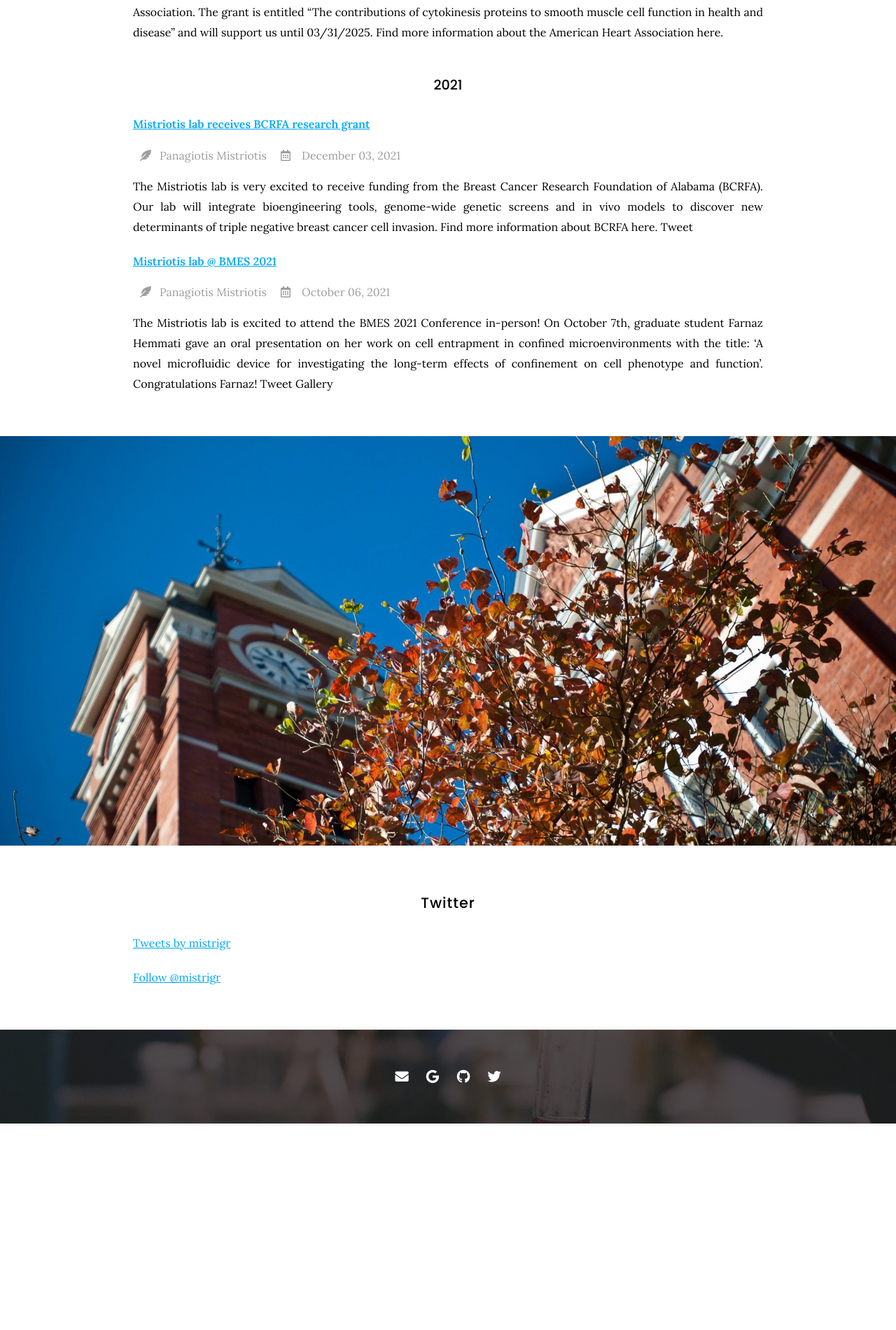
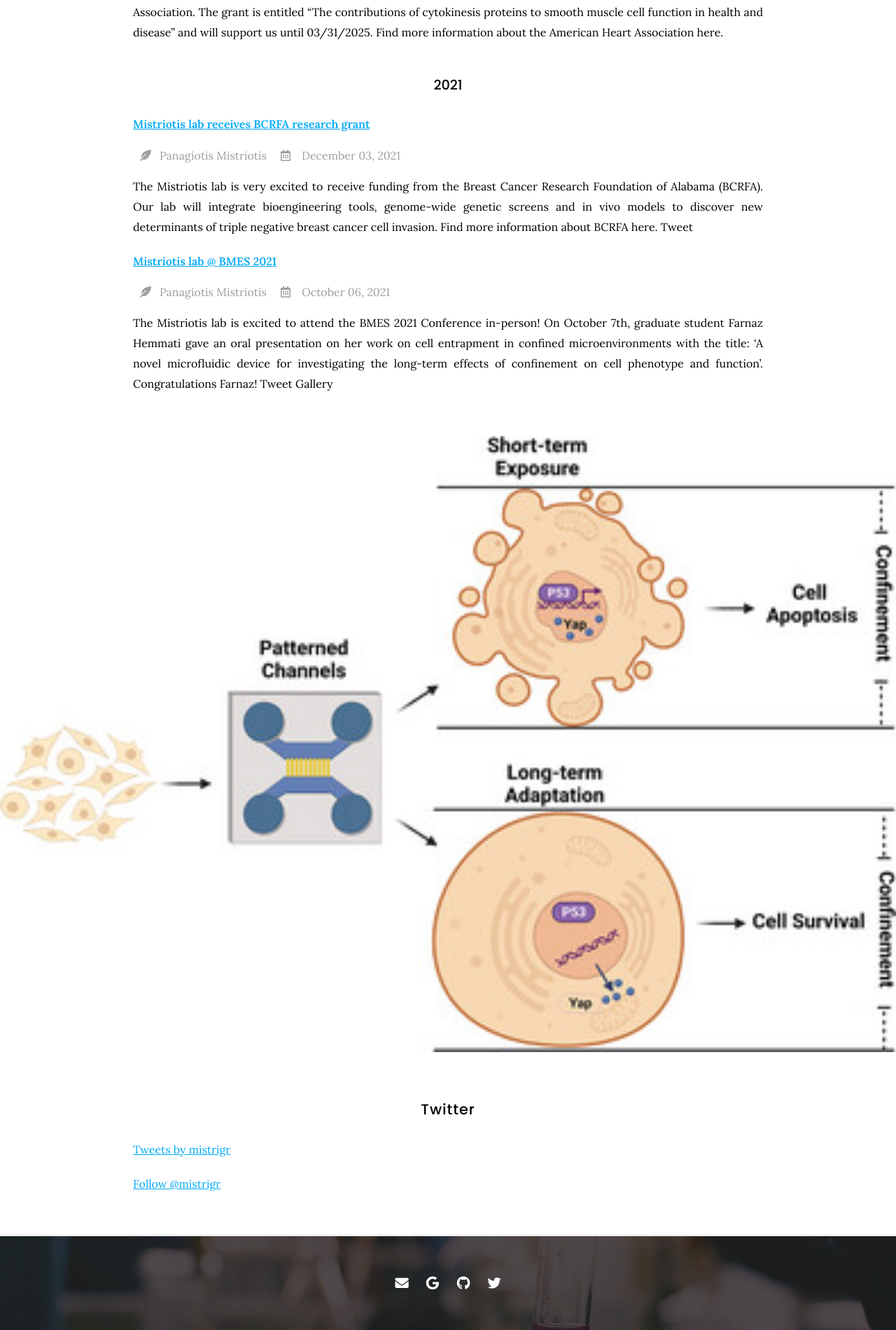
Before and after one commit to mistriotis-lab/mistriotis-lab.github.io, a Jekyll site: the page built from news/index.md, in a window 1280 px wide. Shown: the part 2868-4768 px from the top of the page at 70% size. Built offline with Jekyll 4.4.1, drawn with Linux system fonts in a browser that asks for light colours; nearby versions of some CDN libraries; comment, search, counter and statistics services are not loaded; before the commit the page ends 4473 px from its top, so only the background shows below that.

Commit message:
Update index.md

```diff
--- a/news/index.md
+++ b/news/index.md
@@ -20,7 +20,7 @@ nav:
 
 {% include section.html full=true %}
 
-{% include banner.html image="images/auburn/Auburn_campus3.jpg" %}
+{% include banner.html image="images/news/2023/advanced-science-schematic.jpg" %}
 
 {:.center}
 
```
